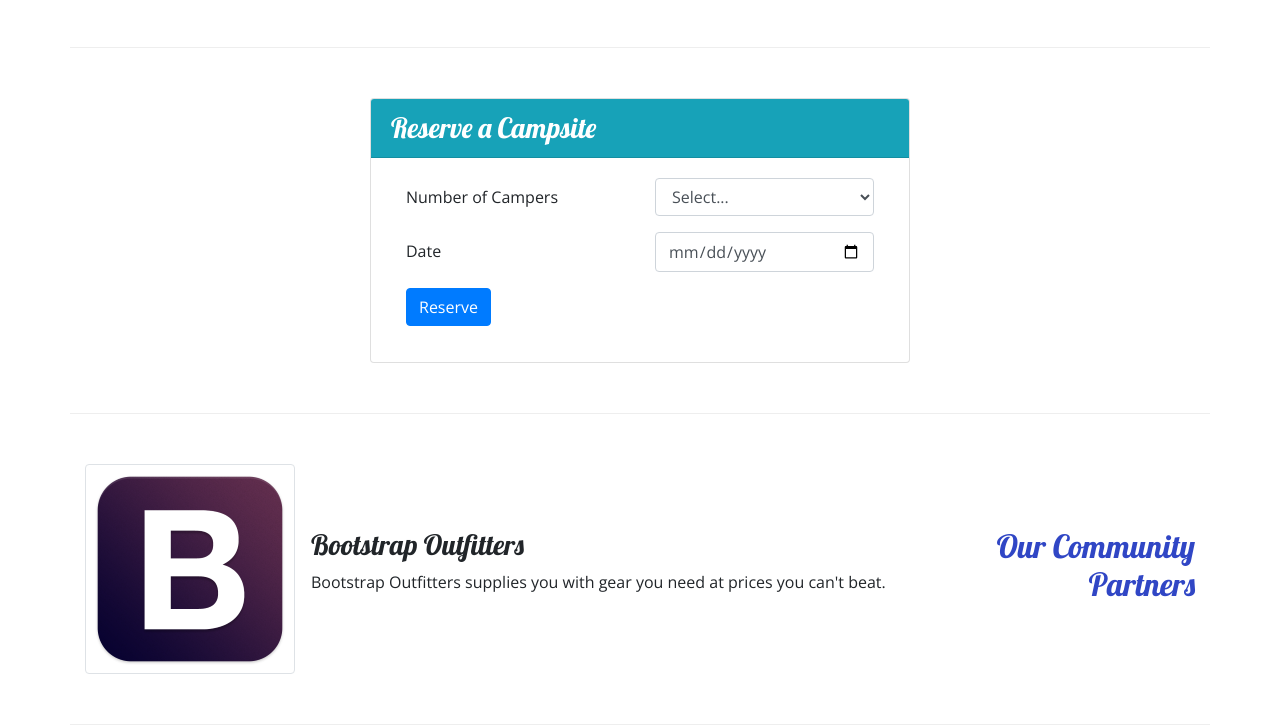
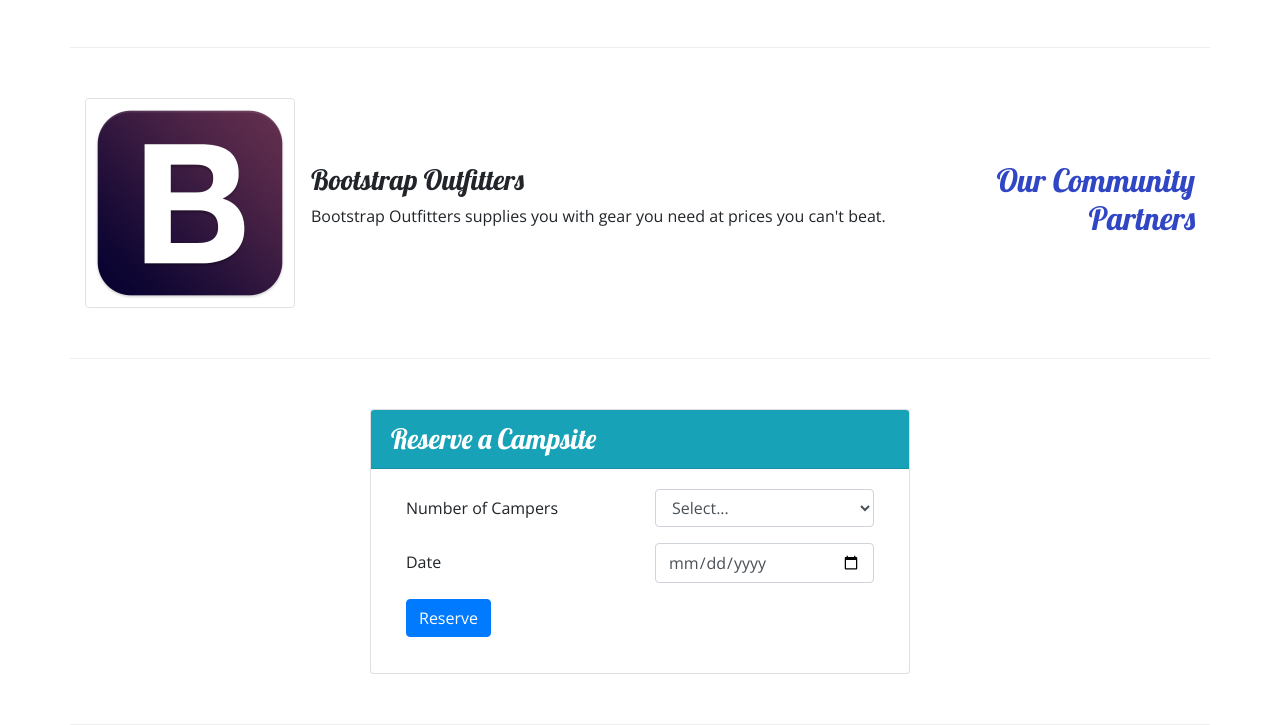
Before and after one commit to wdlied/nucampsite, a website: page index.html in a window 1280 px wide. Shown: the part 1335-2060 px from the top of the page. Drawn offline with nearby package versions, Linux system fonts and the light colour scheme.

Commit message:
updates from feedback

```diff
--- a/index.html
+++ b/index.html
@@ -173,9 +173,7 @@
 				</div>
 			</div>
 		</div>
-	</div>
 
-	<div class="container">
 		<div class="row row-content align-items-center">
 			<div class="col-sm-4 col-md-3">
 				<h2>Featured Campsites</h2>
@@ -191,6 +189,23 @@
 					</div>
 					<img class="d-flex ml-3 img-thumbnail" src="img/react-lake-thumb.jpg"
 						alt="React Lake Campsite Thumbnail" />
+				</div>
+			</div>
+		</div>
+
+		<div class="row row-content align-items-center">
+			<div class="col-sm-4 order-sm-last col-md-3">
+				<h2 class="text-sm-right">Our Community Partners</h2>
+			</div>
+			<div class="col">
+				<div class="media">
+					<img class="d-flex mr-3 img-thumbnail" src="img/bootstrap-thumb.png" alt="Bootstrap Outfitters" />
+					<div class="media-body align-self-center">
+						<h3>Bootstrap Outfitters</h3>
+						<p>
+							Bootstrap Outfitters supplies you with gear you need at prices you can't beat.
+						</p>
+					</div>
 				</div>
 			</div>
 		</div>
@@ -232,25 +247,6 @@
 								</div>
 							</div>
 						</form>
-					</div>
-				</div>
-			</div>
-		</div>
-	</div>
-
-	<div class="container">
-		<div class="row row-content align-items-center">
-			<div class="col-sm-4 order-sm-last col-md-3">
-				<h2 class="text-sm-right">Our Community Partners</h2>
-			</div>
-			<div class="col">
-				<div class="media">
-					<img class="d-flex mr-3 img-thumbnail" src="img/bootstrap-thumb.png" alt="Bootstrap Outfitters" />
-					<div class="media-body align-self-center">
-						<h3>Bootstrap Outfitters</h3>
-						<p>
-							Bootstrap Outfitters supplies you with gear you need at prices you can't beat.
-						</p>
 					</div>
 				</div>
 			</div>
```
Also changed, not shown: aboutus.html (+2 -2 lines).
